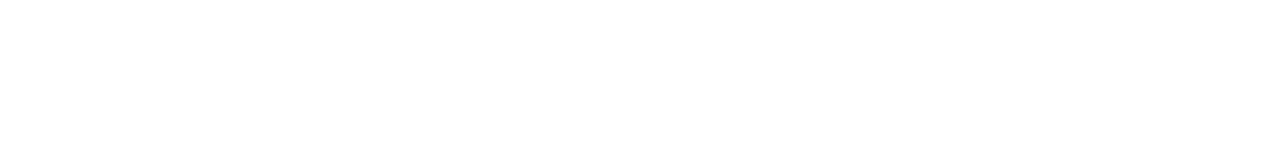
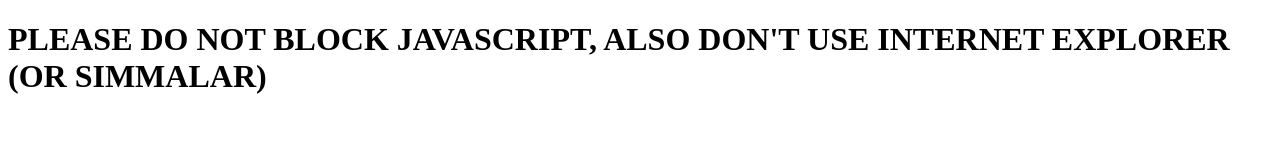
Before and after one commit to Dustertje/Dustertje.github.io, a plain HTML site: page index.htm in a window 1280 px wide. Drawn offline with nearby package versions, Linux system fonts and the light colour scheme.

Commit message:
Update index.htm

```diff
--- a/index.htm
+++ b/index.htm
@@ -5,6 +5,7 @@
 		<title>--++==[[||REDIRECTOR||]]==++--</title>
 	</head>
 	<body>
+		<H1>PLEASE DO NOT BLOCK JAVASCRIPT, ALSO DON'T USE INTERNET EXPLORER (OR SIMMALAR)</H1>
 		<script>
 
             let ughs = new URL(window.location.href);
```
